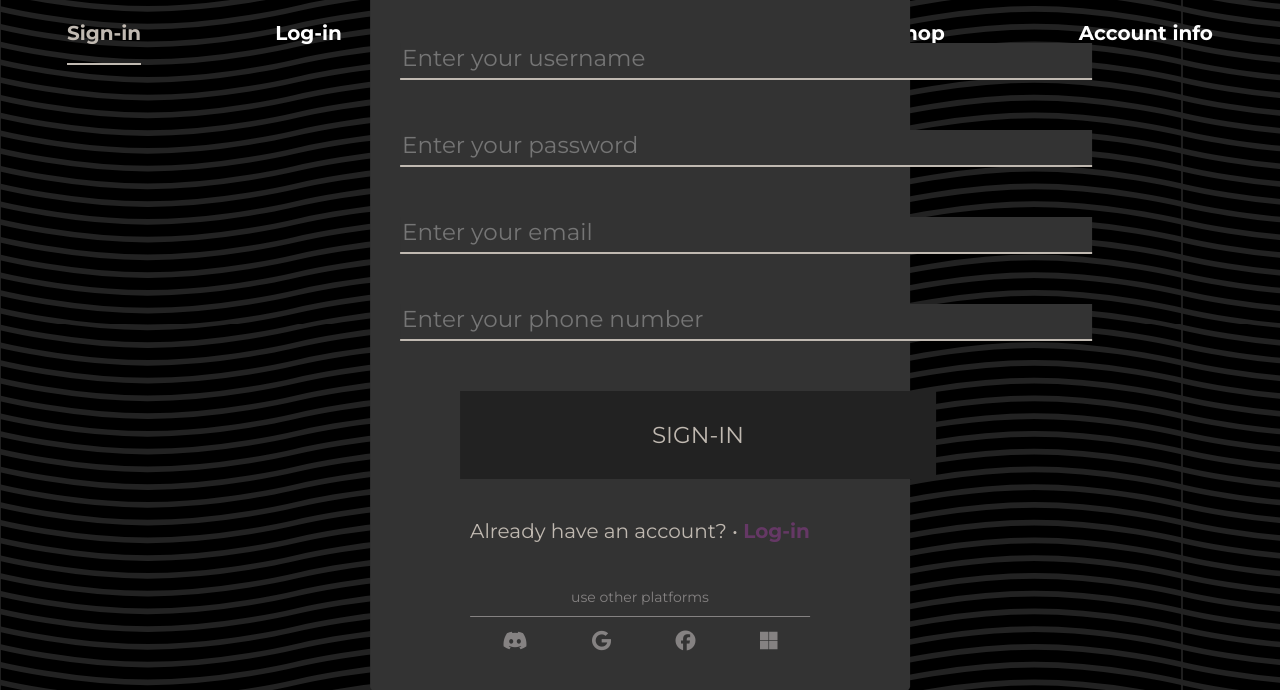
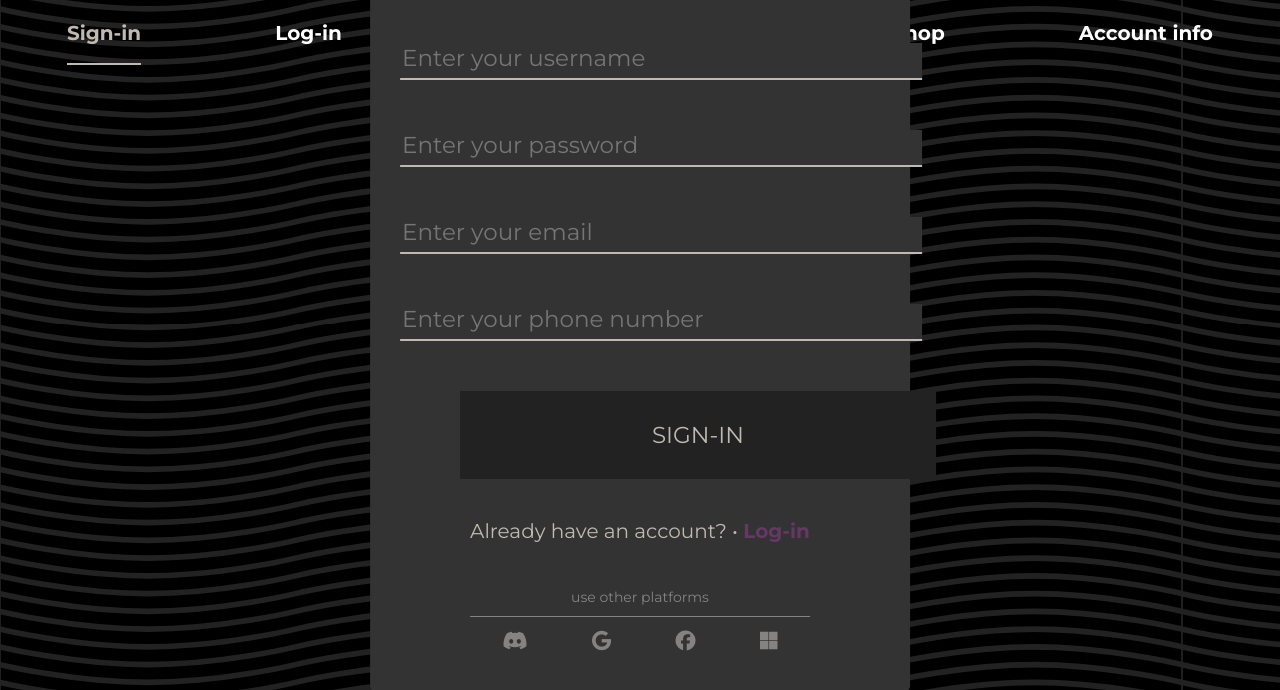
Before and after one commit to Anchiee/shoppify, a PHP site: page /view/php/register.php in a window 1280 px wide. Shown: the top 690 px of the page. Run offline with PHP 8.4, Linux system fonts and the light colour scheme; some libraries are stand-ins or nearby versions.

Commit message:
Made small changes in register.css

```diff
--- a/view/style/register.css
+++ b/view/style/register.css
@@ -154,7 +154,7 @@ form
 
   .sign-container
   {
-    bottom: -25%;
+    bottom: -10%;
     padding: 50px 150px;
   }
 
@@ -162,7 +162,7 @@ form
   {
     padding-bottom:6px;
     padding-right: 10px;
-    width:200%;
+    width:150%;
     font-size:23px;
     margin-bottom:50px;
     margin-left:-70px;
```
